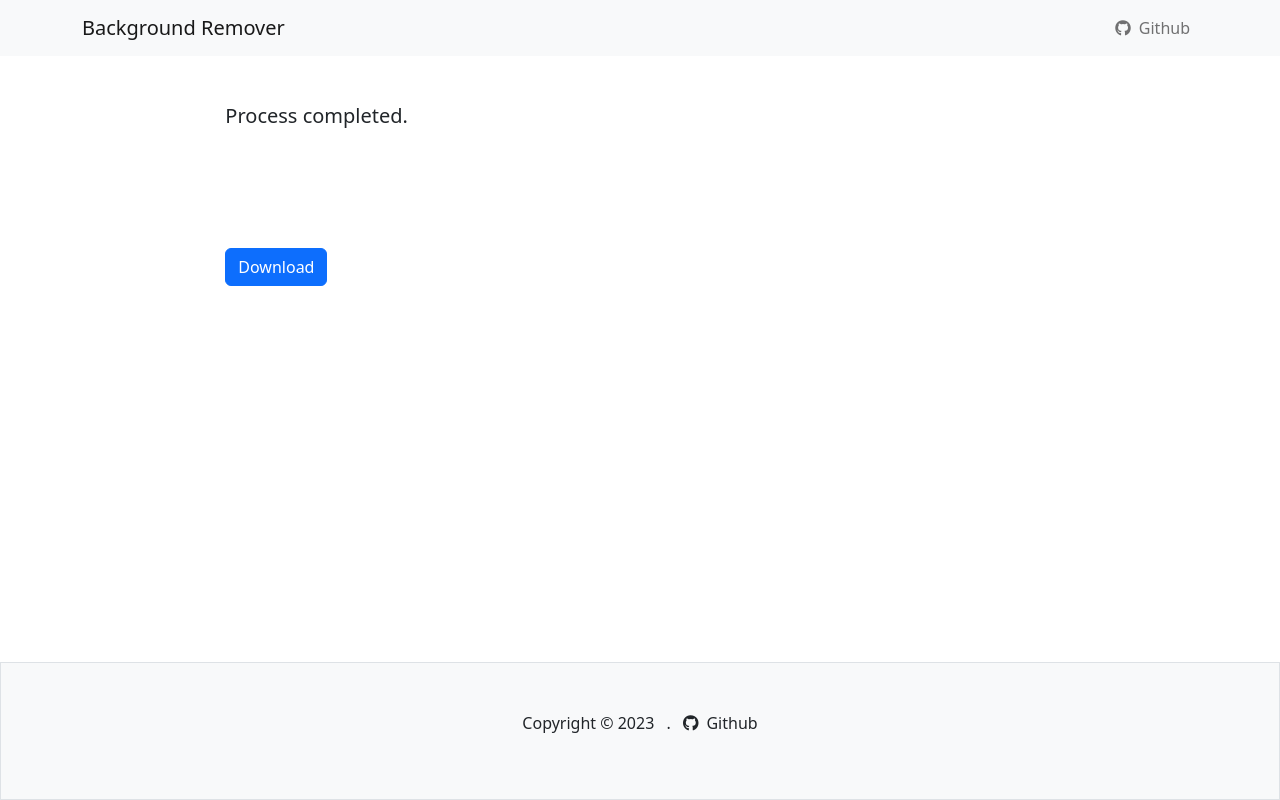
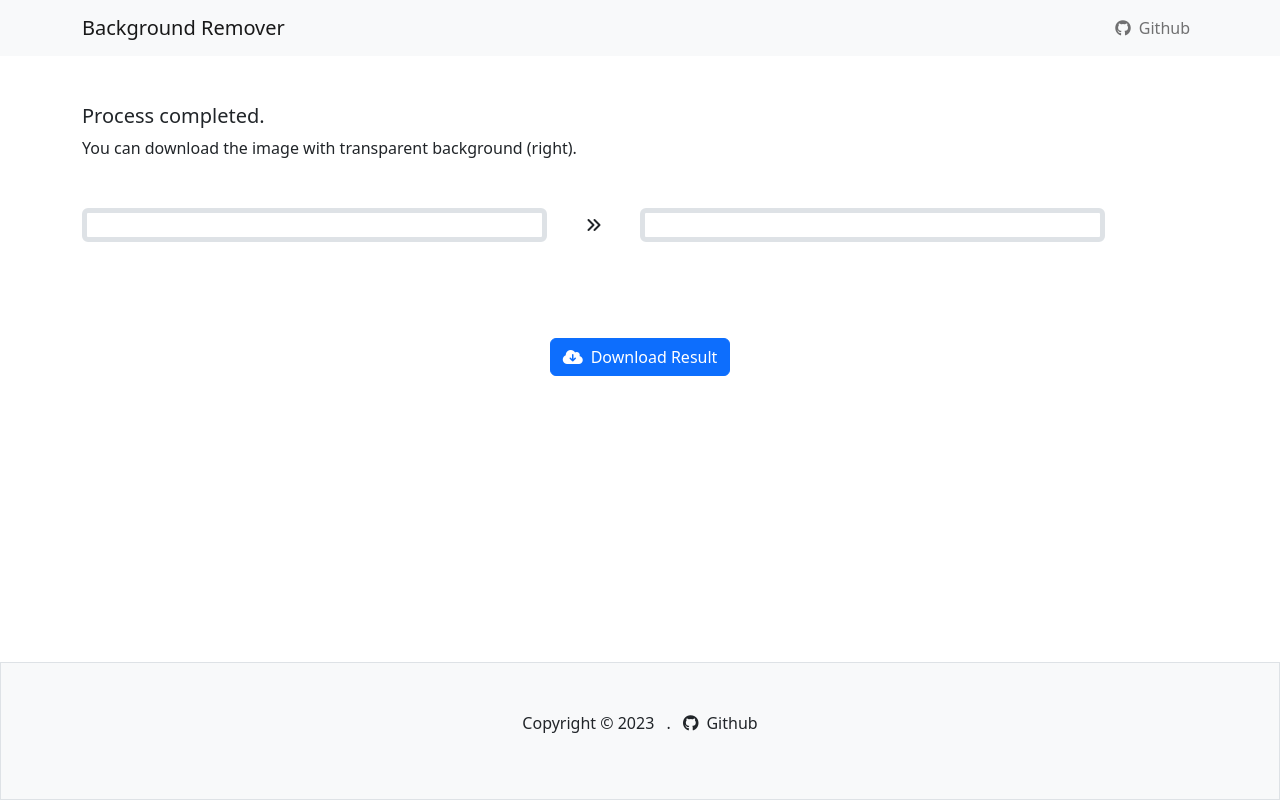
Before and after one commit to balewgize/background-remover-django, a Django app: template templates/result.html in a window 1280 px wide. Run offline with Django 4.2, Linux system fonts and the light colour scheme; the template is opened without the code that fills it, so the values that code supplies are empty; some libraries are stand-ins or nearby versions.

Commit message:
UI improvement

```diff
--- a/templates/base.html
+++ b/templates/base.html
@@ -13,6 +13,8 @@
   <link rel="stylesheet" href="https://cdnjs.cloudflare.com/ajax/libs/font-awesome/6.3.0/css/all.min.css"
     integrity="sha512-SzlrxWUlpfuzQ+pcUCosxcglQRNAq/DZjVsC0lE40xsADsfeQoEypE+enwcOiGjk/bSuGGKHEyjSoQ1zVisanQ=="
     crossorigin="anonymous" referrerpolicy="no-referrer" />
+
+  {% block page_css %} {% endblock %}
 </head>
 
 <body>
--- a/templates/index.html
+++ b/templates/index.html
@@ -8,7 +8,7 @@
   <form method="post" enctype="multipart/form-data">
     {% csrf_token %}
     {{form|crispy}}
-    <button type="submit" class="btn btn-primary mt-2">Upload Image</button>
+    <button type="submit" class="btn btn-primary mt-3"><i class="fa-solid fa-cloud-arrow-up me-2"></i>Upload Image</button>
   </form>
 </div>
 {% endblock %}
--- a/templates/result.html
+++ b/templates/result.html
@@ -1,15 +1,35 @@
 {% extends "base.html" %}
 {% load crispy_forms_tags %}
 
+{% block page_css %}
+<style>
+  img {
+    width: 100%;
+  }
+</style>
+
+{% endblock %}
+
 {% block content %}
 
-<div class="container py-5 col-lg-8 mx-auto">
-  <h5 class="mb-4">Process completed.</h5>
-  <div class="mt-5">
-    <!-- TODO: image style -->
-    <img src="{{activity.image.url}}" alt="" width="100">
-    <img src="{{activity.result.url}}" alt="" width="100">
+<div class="container py-5 mx-auto">
+  <h5>Process completed.</h5>
+  <span>You can download the image with transparent background (right).</span>
+  <div class="mt-5 d-flex flex-column flex-lg-row">
+    <div class="col-lg-5 border border-5 rounded">
+      <img src="{{activity.image.url}}" alt="">
+    </div>
+    <div class="col-lg-1 my-3 my-lg-0 d-flex align-items-center justify-content-center">
+      <span class="d-none d-lg-inline"><i class="fa-solid fa-angles-right"></i></span>
+      <span class="d-inline d-lg-none"><i class="fa-solid fa-angles-down"></i></span>
+    </div>
+    <div class="col-lg-5 border border-5 rounded">
+      <img src="{{activity.result.url}}" alt="">
+    </div>
   </div>
-  <a href="{{ activity.result.url }}" class="btn btn-primary my-5" download>Download</a>
+  <div class="mt-0 mt-lg-5 d-flex justify-content-center">
+    <a href="{{ activity.result.url }}" class="btn btn-primary my-5" download><i
+        class="fa-solid fa-cloud-arrow-down me-2"></i>Download Result</a>
+  </div>
 </div>
 {% endblock %}
```
Also changed, not shown: static/images/screenshot.png.
